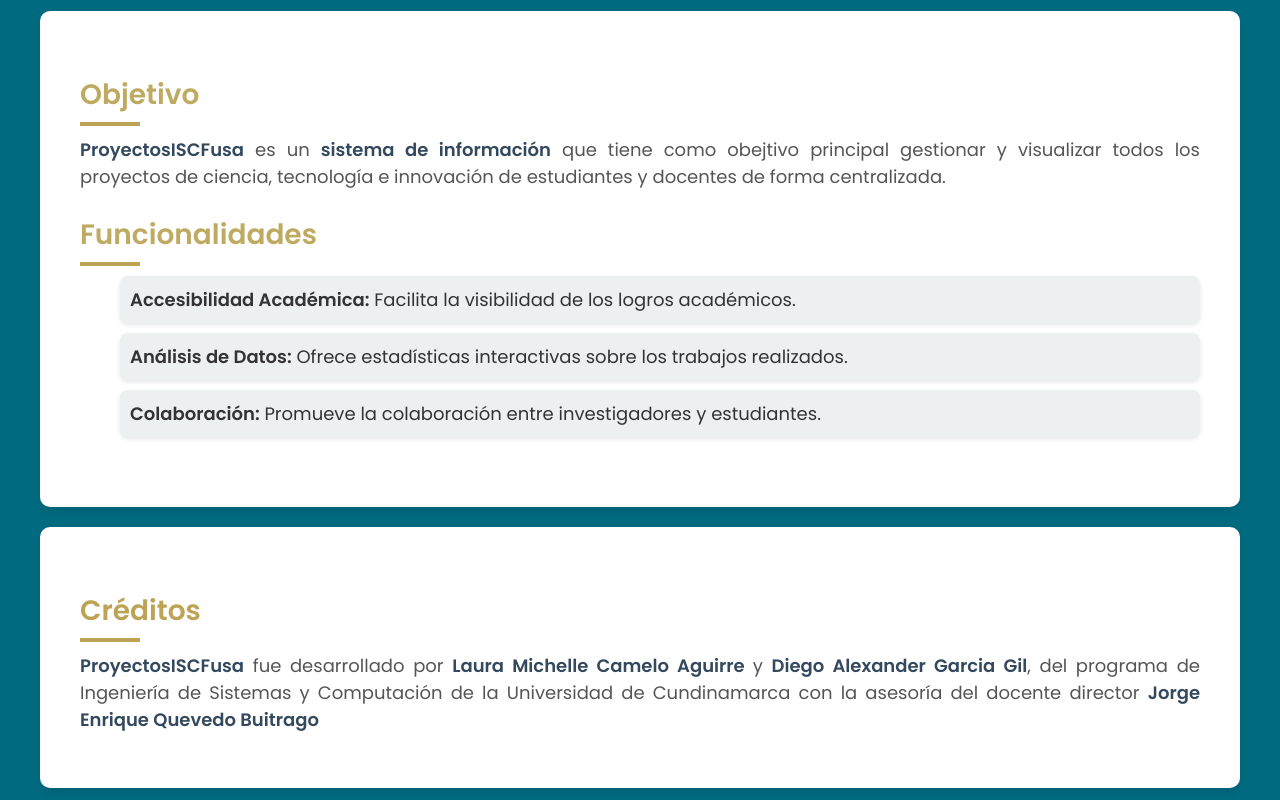
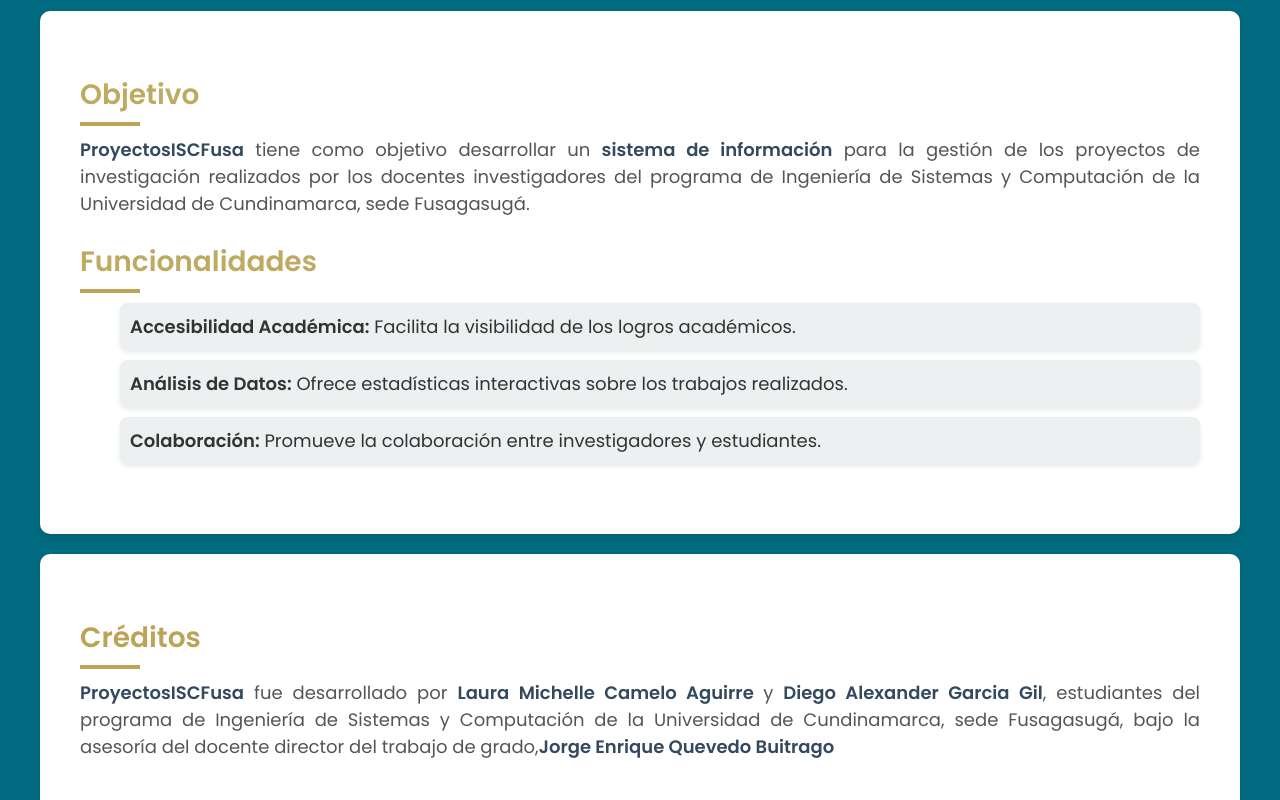
Before and after one commit to dagarciagil/Sistema-de-informaci-n, a website: page public/acercade.html in a window 1280 px wide. Shown: the part 320-1120 px from the top of the page. Drawn offline with Linux system fonts and the light colour scheme; files whose address does not match are found by name.

Commit message:
Update Cambios

```diff
--- a/public/acercade.html
+++ b/public/acercade.html
@@ -36,10 +36,11 @@
 
         <section class="container__about-section">
             <h2>Objetivo</h2>
-            <p><strong>ProyectosISCFusa</strong> es un
-                <strong>sistema de información</strong> que tiene como obejtivo
-                principal gestionar y visualizar todos los proyectos de ciencia, tecnología e innovación de
-                estudiantes y docentes de forma centralizada.
+            <p><strong>ProyectosISCFusa</strong> tiene como objetivo desarrollar un
+                <strong>sistema de información</strong> para la gestión de los proyectos de
+                investigación realizados por los docentes investigadores del programa de Ingeniería de Sistemas y
+                Computación de la
+                Universidad de Cundinamarca, sede Fusagasugá.
             </p>
 
             <h2>Funcionalidades</h2>
@@ -54,10 +55,12 @@
         <section class="container__creditos">
             <h2>Créditos</h2>
             <p><strong>ProyectosISCFusa</strong> fue desarrollado por <strong>Laura
-            Michelle Camelo Aguirre </strong>
-                 y <strong>Diego Alexander Garcia Gil</strong>, del programa de Ingeniería de Sistemas
-                y Computación de la Universidad
-                de Cundinamarca con la asesoría del docente director <strong>Jorge Enrique Quevedo Buitrago</strong></p>
+                    Michelle Camelo Aguirre </strong>
+                y <strong>Diego Alexander Garcia Gil</strong>, estudiantes del
+                programa de Ingeniería de Sistemas y Computación de la Universidad de Cundinamarca, sede Fusagasugá,
+                bajo la asesoría
+                del docente director del trabajo de grado,<strong>Jorge Enrique Quevedo Buitrago</strong>
+            </p>
 
         </section>
 
```
